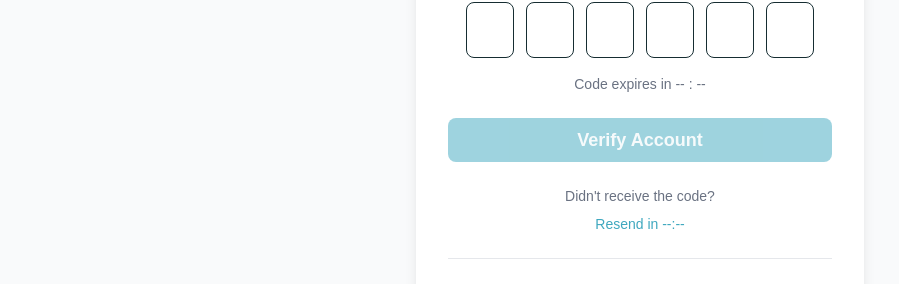
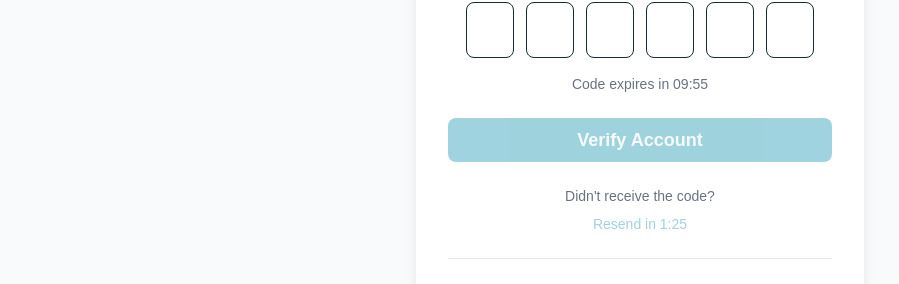
Before and after one commit to theAugust1st/ManKoSathi, a React (Vite) app in the folder client/: page /verify-otp in a window 1280 px wide. Shown: the part 358-642 px from the top of the page, without its empty margins (0-899 px from the left). Built offline with nearby package versions, Linux system fonts and the light colour scheme.

Commit message:
fix: Resend Timeout and verify page direct for registerd users

```diff
--- a/client/src/pages/Login.tsx
+++ b/client/src/pages/Login.tsx
@@ -35,7 +35,28 @@ function Login() {
       const result = await response.json();
       if (!response.ok) {
         console.log("Login Failed:", result.message);
-        alert(`Login Failed: ${result.message}`);
+        // If account is not verified, send OTP (using sendOtp) and navigate to verify page
+        if (result.message && result.message.toLowerCase().includes("not verified")) {
+          try {
+            const resendResp = await fetch("/api/auth/sendOtp", {
+              method: "POST",
+              headers: { "Content-Type": "application/json" },
+              body: JSON.stringify({ email: data.email }),
+            });
+            const resendJson = await resendResp.json();
+            if (resendResp.ok) {
+              navigate("/verify-otp", { state: { email: data.email, otpExpires: resendJson.otpExpires } });
+            } else {
+              // fallback: navigate to verify page without otpExpires
+              navigate("/verify-otp", { state: { email: data.email } });
+            }
+          } catch (err) {
+            // if resend fails, still navigate to verify page so user can try again
+            navigate("/verify-otp", { state: { email: data.email } });
+          }
+        } else {
+          alert(`Login Failed: ${result.message}`);
+        }
       } else {
         console.log("Login Successful", result);
         const { user, token } = result;
--- a/client/src/pages/Register.tsx
+++ b/client/src/pages/Register.tsx
@@ -3,7 +3,7 @@ import Button from "../components/ui/Button";
 import { useForm, type SubmitHandler } from "react-hook-form";
 import z from "zod";
 import { zodResolver } from "@hookform/resolvers/zod";
-import { useAuth } from "../hooks/useAuth";
+// import { useAuth } from "../hooks/useAuth";
 import { useNavigate } from "react-router-dom";
 
 const signUpSchema = z.object({
@@ -28,7 +28,8 @@ type InputFields = z.infer<typeof signUpSchema>;
 
 function Register() {
   const navigate = useNavigate();
-  const { setUser } = useAuth();
+  // not setting auth user here — registration returns only otp info; we'll navigate to verify page
+  // const { setUser } = useAuth();
   const {
     register,
     reset,
@@ -50,8 +51,8 @@ function Register() {
         alert(`Registration Failed: ${result.message}`);
       } else {
         console.log("registration Successful", result);
-        setUser(result);
-        navigate("/verify-otp");
+        // pass email and otpExpires to the verify page so it can show the countdown
+        navigate("/verify-otp", { state: { email: result.email, otpExpires: result.otpExpires } });
         reset();
       }
     } catch (err) {
--- a/client/src/pages/VerifyOtpPage.tsx
+++ b/client/src/pages/VerifyOtpPage.tsx
@@ -1,16 +1,37 @@
 import { ArrowLeft, Mail } from "lucide-react";
 import Button from "../components/ui/Button";
-import { useRef, useState } from "react";
-import { verifyOtp } from "../services/auth";
+import { useRef, useState, useEffect } from "react";
+import { verifyOtp, sendOtp } from "../services/auth";
 import { useAuth } from "../hooks/useAuth";
-import { useNavigate } from "react-router-dom";
+import { useNavigate, useLocation } from "react-router-dom";
 
 function VerifyOtpPage() {
-  const { user,login } = useAuth();
+  const { user, login } = useAuth();
   const navigate = useNavigate();
+  const location = useLocation();
+  const navState = (location.state || {}) as { email?: string; otpExpires?: string };
   const [otpReel, setOtpReel] = useState<string[]>(["", "", "", "", "", ""]);
   const [isSubmitting, setIsSubmitting] = useState<boolean>(false)
+  const [timeLeftSec, setTimeLeftSec] = useState<number>(() => {
+    if (navState.otpExpires) {
+      const t = Math.max(0, Math.floor((new Date(navState.otpExpires).getTime() - Date.now()) / 1000));
+      return t;
+    }
+    // fallback start 10 minutes from now
+    return 10 * 60;
+  });
   const inputRefs = useRef<(HTMLInputElement | null)[]>([]);
+  const [resendCooldownSec, setResendCooldownSec] = useState<number>(() => {
+    // compute elapsed since OTP was issued (if otpExpires passed)
+    if (navState.otpExpires) {
+      const issuedAt = new Date(navState.otpExpires).getTime() - 10 * 60 * 1000;
+      const elapsed = Math.floor((Date.now() - issuedAt) / 1000);
+      const remaining = 90 - elapsed; // 90s cooldown
+      return remaining > 0 ? remaining : 0;
+    }
+    return 90; // start with cooldown when no otpExpires provided
+  });
+  const [isResending, setIsResending] = useState(false);
   function handleEntered(e: React.ChangeEvent<HTMLInputElement>, i: number) {
     const value = e.target.value.replace(/[^0-9]/g, "");
     if (!value) return;
@@ -42,17 +63,100 @@ function VerifyOtpPage() {
 
     const otp = otpReel.join("");
     try {
-      if (!user?.email) return;
-      const verifiedUser = await verifyOtp({
-          email: user.email,
-          otp,
-        });
-      setIsSubmitting(true)
-      login(verifiedUser.user,verifiedUser.token)
-      navigate('/dashboard')
+      setIsSubmitting(true);
+      const emailToUse = user?.email || navState.email;
+      if (!emailToUse) {
+        alert("Missing email to verify");
+        setIsSubmitting(false);
+        return;
+      }
+      const verifiedUser = await verifyOtp({ email: emailToUse, otp });
+      login(verifiedUser.user, verifiedUser.token);
+      navigate("/dashboard");
     } catch (error) {
       console.error("Invalid OTP", error);
-      setIsSubmitting(false)
+      setIsSubmitting(false);
+    }
+  };
+
+  // countdown timer
+  useEffect(() => {
+    let interval: number | undefined;
+    interval = window.setInterval(() => {
+      setTimeLeftSec((s) => {
+        if (s <= 1) {
+          // stop at zero
+          if (interval) clearInterval(interval);
+          return 0;
+        }
+        return s - 1;
+      });
+    }, 1000);
+    return () => {
+      if (interval) clearInterval(interval);
+    };
+  }, []);
+
+  // resend cooldown timer
+  useEffect(() => {
+    let iv: number | undefined;
+    if (resendCooldownSec > 0) {
+      iv = window.setInterval(() => {
+        setResendCooldownSec((s) => {
+          if (s <= 1) {
+            if (iv) clearInterval(iv);
+            return 0;
+          }
+          return s - 1;
+        });
+      }, 1000);
+    }
+    return () => {
+      if (iv) clearInterval(iv);
+    };
+  }, [resendCooldownSec]);
+
+  const formatMMSS = (seconds: number) => {
+    const mm = Math.floor(seconds / 60)
+      .toString()
+      .padStart(2, "0");
+    const ss = Math.floor(seconds % 60)
+      .toString()
+      .padStart(2, "0");
+    return `${mm}:${ss}`;
+  };
+
+  const formatShortMMSS = (seconds: number) => {
+    const mm = Math.floor(seconds / 60).toString();
+    const ss = Math.floor(seconds % 60).toString().padStart(2, '0');
+    return `${mm}:${ss}`;
+  };
+
+  const handleResend = async () => {
+    const emailToUse = user?.email || navState.email;
+    if (!emailToUse) {
+      alert('Missing email to send OTP');
+      return;
+    }
+    setIsResending(true);
+    try {
+      const resp = await sendOtp({ email: emailToUse });
+      // restart main expiry timer if server returned otpExpires
+      if (resp?.otpExpires) {
+        const t = Math.max(0, Math.floor((new Date(resp.otpExpires).getTime() - Date.now()) / 1000));
+        setTimeLeftSec(t);
+      } else {
+        setTimeLeftSec(10 * 60);
+      }
+      // set cooldown to 90s
+      setResendCooldownSec(90);
+      // optional: show a small confirmation (can be replaced by toast)
+      alert('A new verification code has been sent to your email.');
+    } catch (err) {
+      console.error('Failed to resend OTP', err);
+      alert('Failed to resend OTP. Please try again later.');
+    } finally {
+      setIsResending(false);
     }
   };
 
@@ -92,7 +196,7 @@ function VerifyOtpPage() {
               />
             ))}
           </div>
-          <p className="text-sm text-gray-500">Code expires in -- : --</p>
+          <p className="text-sm text-gray-500">Code expires in {formatMMSS(timeLeftSec)}</p>
           <Button
             onClick={handleVerify}
             disabled={!canJoin || isSubmitting}
@@ -104,8 +208,16 @@ function VerifyOtpPage() {
 
         <div className="flex flex-col items-center gap-2">
           <p className="text-sm text-gray-500">Didn't receive the code?</p>
-          <button className="text-sm text-brand-500 hover:underline">
-            Resend in --:--
+          <button
+            onClick={handleResend}
+            disabled={resendCooldownSec > 0 || isResending}
+            className="text-sm text-brand-500 hover:underline disabled:opacity-50"
+          >
+            {resendCooldownSec > 0
+              ? `Resend in ${formatShortMMSS(resendCooldownSec)}`
+              : isResending
+              ? 'Sending...'
+              : 'Resend code'}
           </button>
         </div>
 
```
